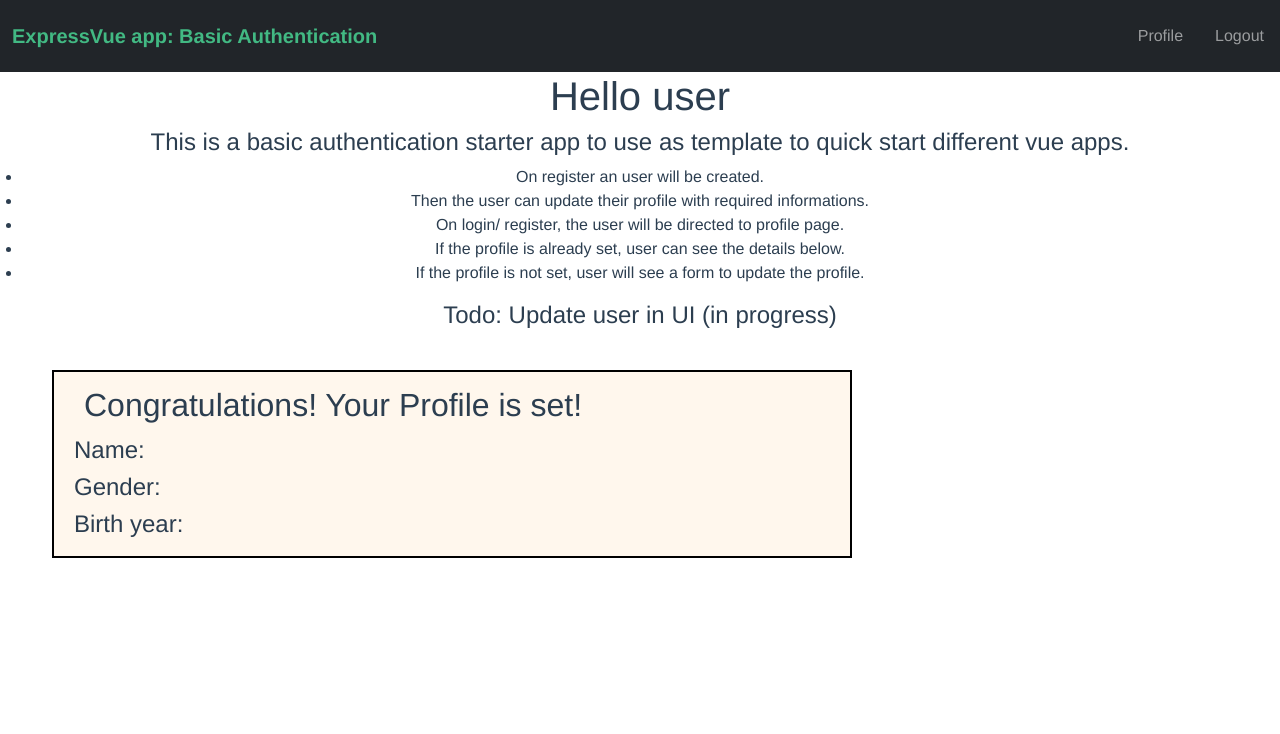
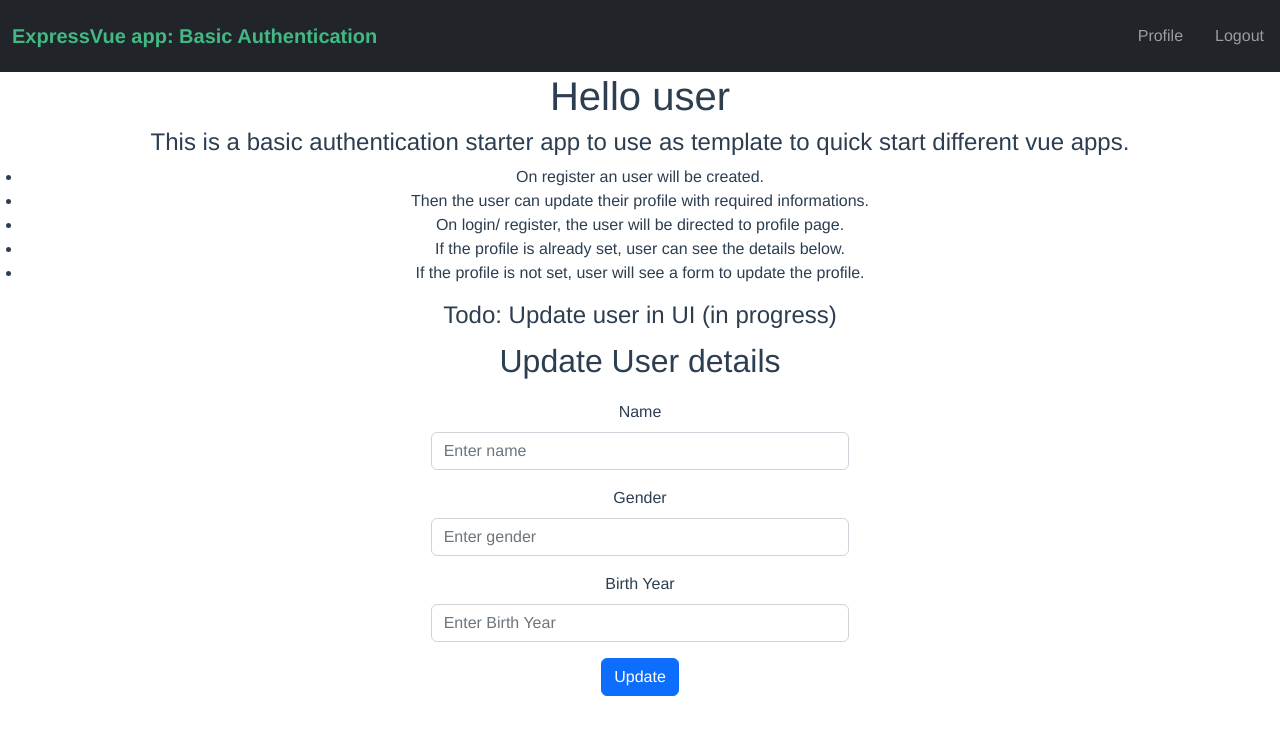
Before and after one commit to ismatfarjana/symptom-checkers-client, a Vue app: page / in a window 1280 px wide. Shown: the top 734 px of the page. Built offline with nearby package versions, Linux system fonts and the light colour scheme; sample sign-in values are in the browser's storage.

Commit message:
finish stage one vue auth app

```diff
--- a/src/components/Profile.vue
+++ b/src/components/Profile.vue
@@ -19,7 +19,13 @@
 
     <h4>Todo: Update user in UI (in progress)</h4>
 
-    <div v-if="!$store.getters.profile">
+    <div
+      v-if="
+        !$store.getters.profile.name ||
+        !$store.getters.profile.gender ||
+        !$store.getters.profile.yearOfBirth
+      "
+    >
       <h2>Update User details</h2>
       <div class="col-4 offset-4 mt-3">
         <div class="mb-3">
@@ -60,7 +66,7 @@
       </div>
     </div>
 
-    <div class="user-details">
+    <div v-else class="user-details">
       <h2>Congratulations! Your Profile is set!</h2>
       <h4>Name: {{ $store.getters.profile.name }}</h4>
       <h4>Gender: {{ $store.getters.profile.gender }}</h4>
@@ -129,11 +135,11 @@ a {
 }
 
 .user-details {
-  margin: 40px;
+  margin: 80px;
   padding: 10px 20px;
   border: 2px solid black;
   background-color: rgba(255, 247, 237, 0.984);
-  width: 50rem;
+  /* width: 50rem; */
   text-align: left;
 }
 </style>
--- a/src/store/index.js
+++ b/src/store/index.js
@@ -6,7 +6,7 @@ export default createStore({
   state: {
     token: localStorage.getItem("auth-token"),
     userId: localStorage.getItem("user-id"),
-    profile: localStorage.getItem("profile"),
+    profile: localStorage.getItem("profile") || {},
   },
   getters: {
     token(state) {
@@ -43,7 +43,7 @@ export default createStore({
         state.profile = value;
         localStorage.setItem("profile", value);
       } else {
-        state.profile = null;
+        state.profile = {};
         localStorage.removeItem("profile");
       }
     },
@@ -57,6 +57,7 @@ export default createStore({
         if (obj.token) {
           context.commit("setToken", obj.token);
           context.commit("setUserId", obj.userId);
+          context.commit("setProfile", obj.profile);
         }
         return obj;
       });
@@ -75,7 +76,6 @@ export default createStore({
       });
     },
     updateUser(context, data) {
-      console.log("data:", data);
       return putJson({
         url: `/user/${data.id}`,
         data,
--- a/src/views/Register.vue
+++ b/src/views/Register.vue
@@ -35,6 +35,7 @@
 <script>
 import { ref } from "vue";
 import { useStore } from "vuex";
+import { useRouter } from "vue-router";
 
 export default {
   name: "Register",
```
